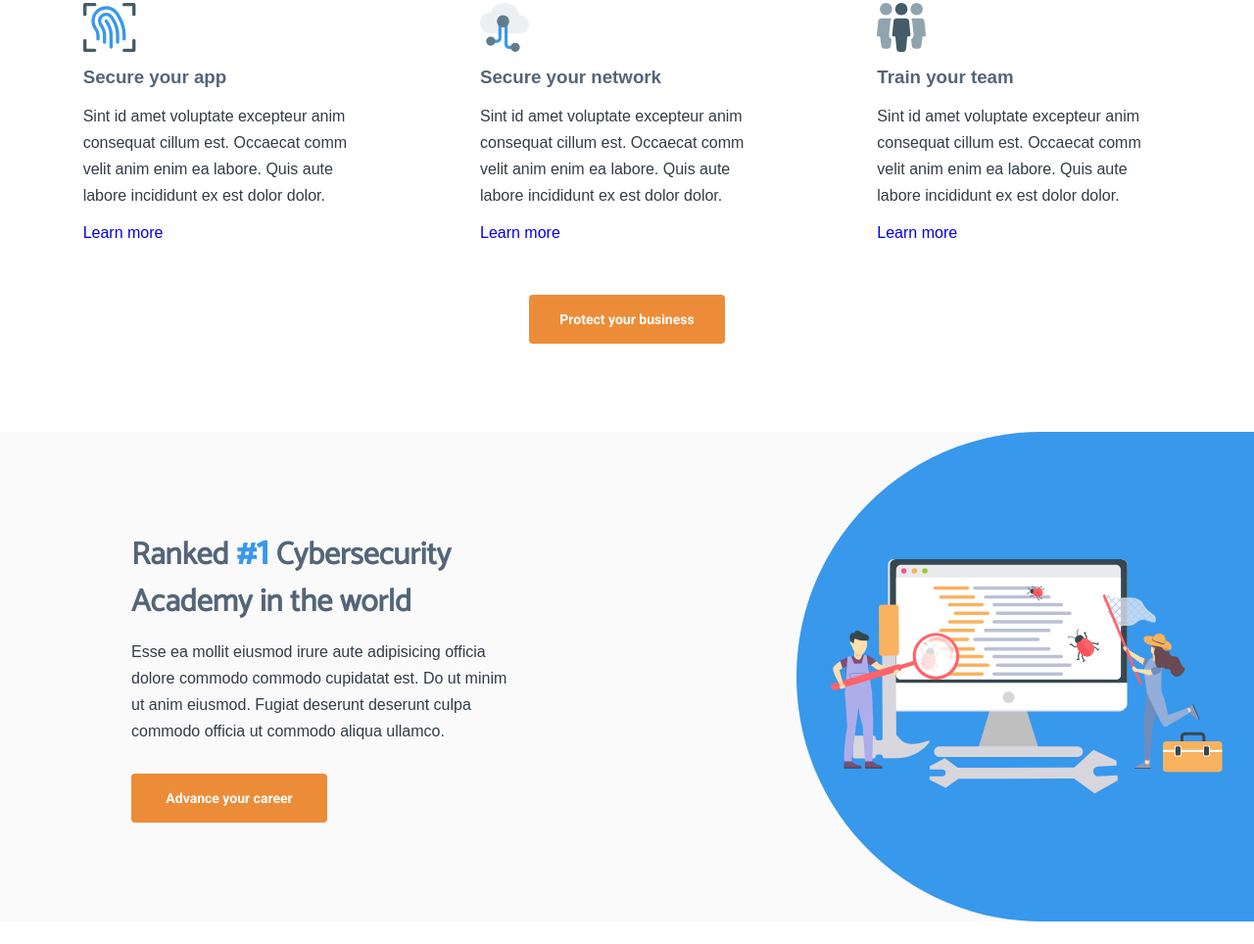
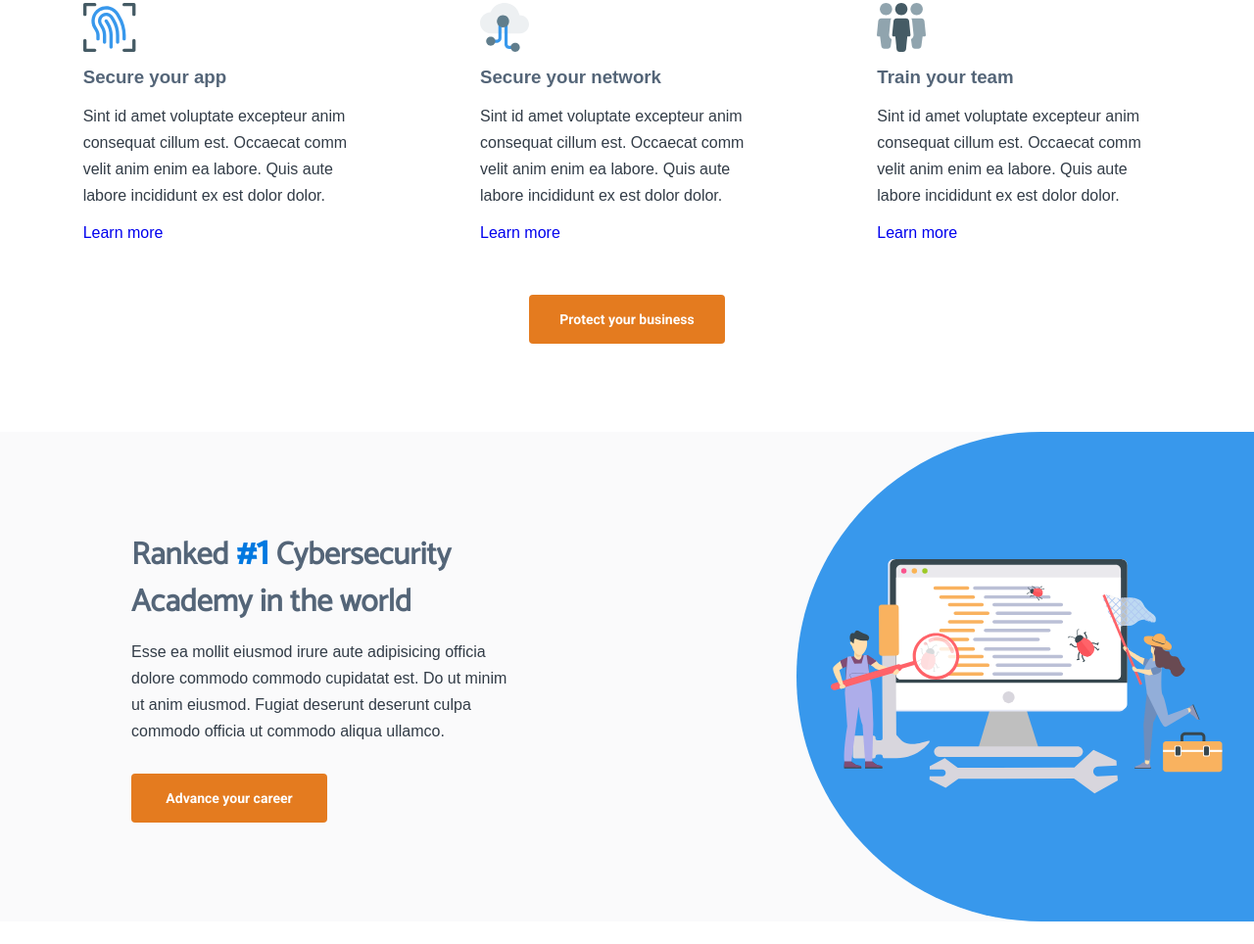
Before and after one commit to op1127/digital-academy, a Gatsby site: page / in a window 1280 px wide. Shown: the part 956-1920 px from the top of the page at 98% size. Built offline with nearby package versions, Linux system fonts and the light colour scheme; Gatsby itself is replaced by a stand-in of ours.

Commit message:
accessibility tweak

```diff
--- a/src/components/button.js
+++ b/src/components/button.js
@@ -1,7 +1,7 @@
 import PropTypes from 'prop-types'
 import React from 'react'
 
-const Button = ({ type, children }) => {
+const Button = ({ type, children, name }) => {
 	let style
 
 	switch (type) {
@@ -13,7 +13,7 @@ const Button = ({ type, children }) => {
 	}
 
 	return (
-		<button className={style} type={type}>
+		<button className={style} type={type} aria-label={name}>
 			{children}
 		</button>
 	)
--- a/src/components/footer.js
+++ b/src/components/footer.js
@@ -29,6 +29,7 @@ const Footer = ({ siteTitle }) => (
 						className="subscribe__form__input"
 						type="email"
 						placeholder="  E-mail"
+						aria-label="Email form"
 						required
 					></input>
 					<button className="subscribe__form__input-btn">
--- a/src/components/hero.js
+++ b/src/components/hero.js
@@ -14,7 +14,7 @@ const Hero = ({ heading, img, heroClass, linkPath }) => (
 					magna nisi magna nisi.
 				</p>
 				<a href={linkPath}>
-					<Button>Learn more</Button>
+					<Button name="Learn more">Learn more</Button>
 				</a>
 			</div>
 
--- a/src/partials/home/features.js
+++ b/src/partials/home/features.js
@@ -47,7 +47,7 @@ const Features = () => (
 			</div>
 			<div className="features-home__btn">
 				<Link to="/enterprise" className="features-home__btn">
-					<Button>Protect your business</Button>
+					<Button name="Link to enterprise page">Protect your business</Button>
 				</Link>
 			</div>
 		</div>
--- a/src/partials/home/heroHome.js
+++ b/src/partials/home/heroHome.js
@@ -14,11 +14,11 @@ const Hero = () => (
 			</h2>
 			<div className="hero-home__btn-group">
 				<Link to="/enterprise" className="hero-home__btn-one">
-					<Button>Protect your business</Button>
+					<Button name="Link to enterprise page">Protect your business</Button>
 				</Link>
 
 				<Link to="/academy" className="hero-home__btn-two">
-					<Button type="secondary">Advance your career</Button>
+					<Button type="secondary" name="Link to academy page">Advance your career</Button>
 				</Link>
 			</div>
 
--- a/src/partials/home/highlight.js
+++ b/src/partials/home/highlight.js
@@ -21,7 +21,7 @@ const Highlight = () => (
 				</p>
 
 				<Link to="/academy">
-					<Button>Advance your career</Button>
+					<Button name="Like to academy page">Advance your career</Button>
 				</Link>
 			</div>
 
--- a/src/styles/_abstracts.scss
+++ b/src/styles/_abstracts.scss
@@ -7,9 +7,9 @@ $color-medium-gray: #989898;
 $color-light-gray: #fafafb;
 $color-heading: #546578;
 
-$color-primary: #3898ec;
-$color-secondary: #ec8c38;
-$color-tertiary: #1b5179;
+$color-primary: #0078e0;
+$color-secondary: #e47b1f;
+$color-tertiary: #00457a;
 
 // Fonts
 $heading-font: Catamaran, sans-serif;
```
Also changed, not shown: src/styles/styles.css, src/styles/styles.prefix.css.
